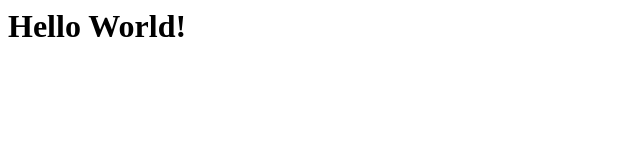
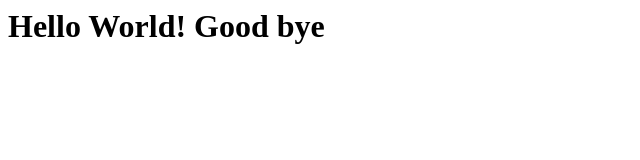
Before and after one commit to gaznik/Workflow-Module1, a plain HTML site: page index.html in a window 1280 px wide. Shown: the whole page, without its empty margins (0-640 px from the left). Drawn offline with Linux system fonts and the light colour scheme.

Commit message:
Added good bye in html

```diff
--- a/index.html
+++ b/index.html
@@ -3,6 +3,8 @@
   <title>GitHub Pages Demo</title>
 </head>
 <body>
-  <h1>Hello World!</h1>
+  <h1>Hello World!
+  Good bye
+  </h1>
 </body>
 </html>
```
